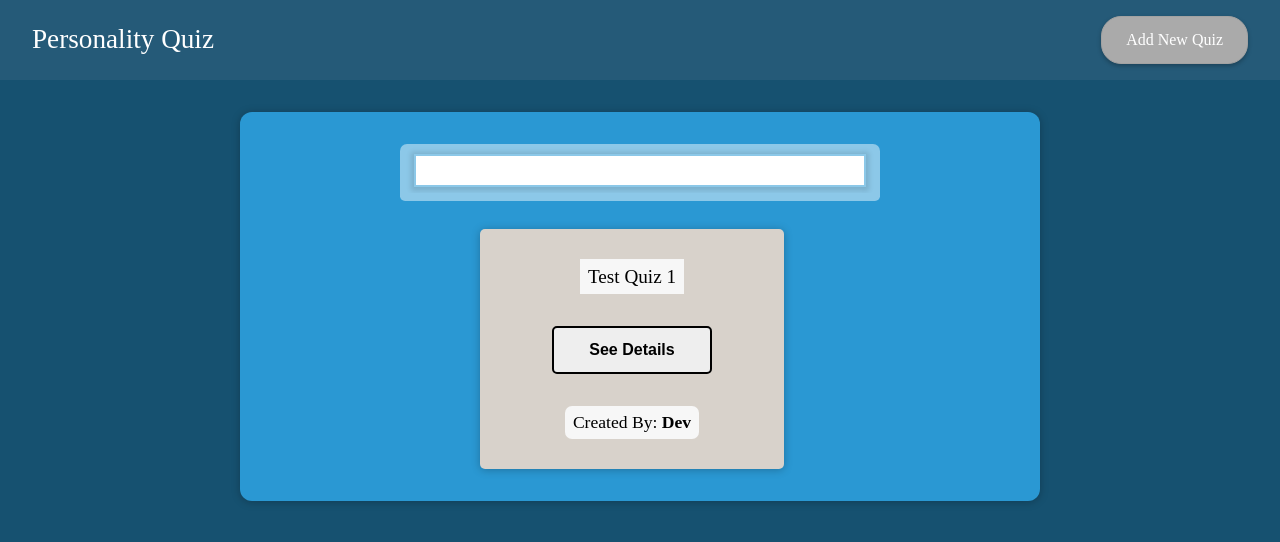
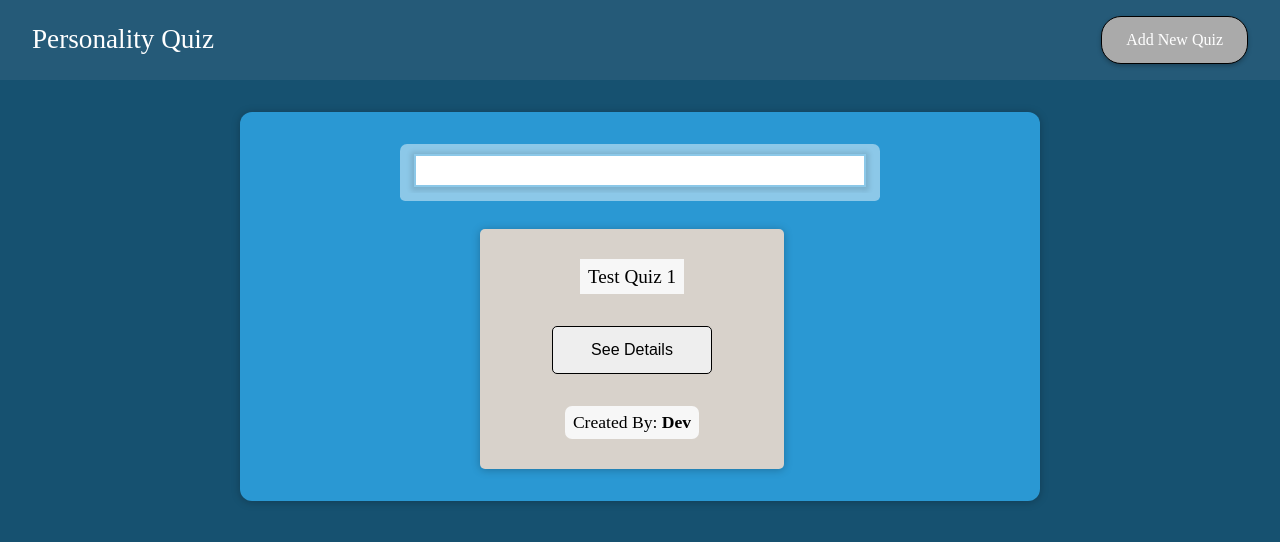
Before and after one commit to TazDeCoder/personality-quiz, a React (Create React App) app: page / in a window 1280 px wide. In both pictures the pointer is over the button "Add New Quiz". Shown: the top 542 px of the page. Built offline with nearby package versions, Linux system fonts and the light colour scheme; the HTML template or start-up script is replaced by a standard one.

Commit message:
Improve Button.js component ui
Minor improvements

```diff
--- a/src/components/UI/Button/Button.js
+++ b/src/components/UI/Button/Button.js
@@ -3,7 +3,7 @@ import styles from "./Button.module.css";
 function Button(props) {
   return (
     <button
-      className={`${styles.button} ${props?.className ?? ""}`}
+      className={`${styles.button} ${props.className}`}
       type={props?.type ?? "button"}
       disabled={props.disabled}
       onClick={props.onClick}
--- a/src/components/UI/Button/Button.module.css
+++ b/src/components/UI/Button/Button.module.css
@@ -1,16 +1,22 @@
 .button {
   font-size: 1rem;
-  font-weight: 600;
+  font-weight: 500;
   background-color: #eee;
-  border: 2px solid #000;
-}
-
-.button:hover {
-  background-color: #d6d6d6;
+  border: 1px solid #000;
   cursor: pointer;
 }
 
-.button:disabled {
+.button:hover,
+.button:active {
   background-color: #d8d8d8;
+  border-color: #000;
+}
+
+.button:disabled,
+.button:disabled:hover,
+.button:disabled:active {
+  color: #292929;
+  background-color: #ccc;
+  border-color: #ccc;
   cursor: not-allowed;
 }
```
